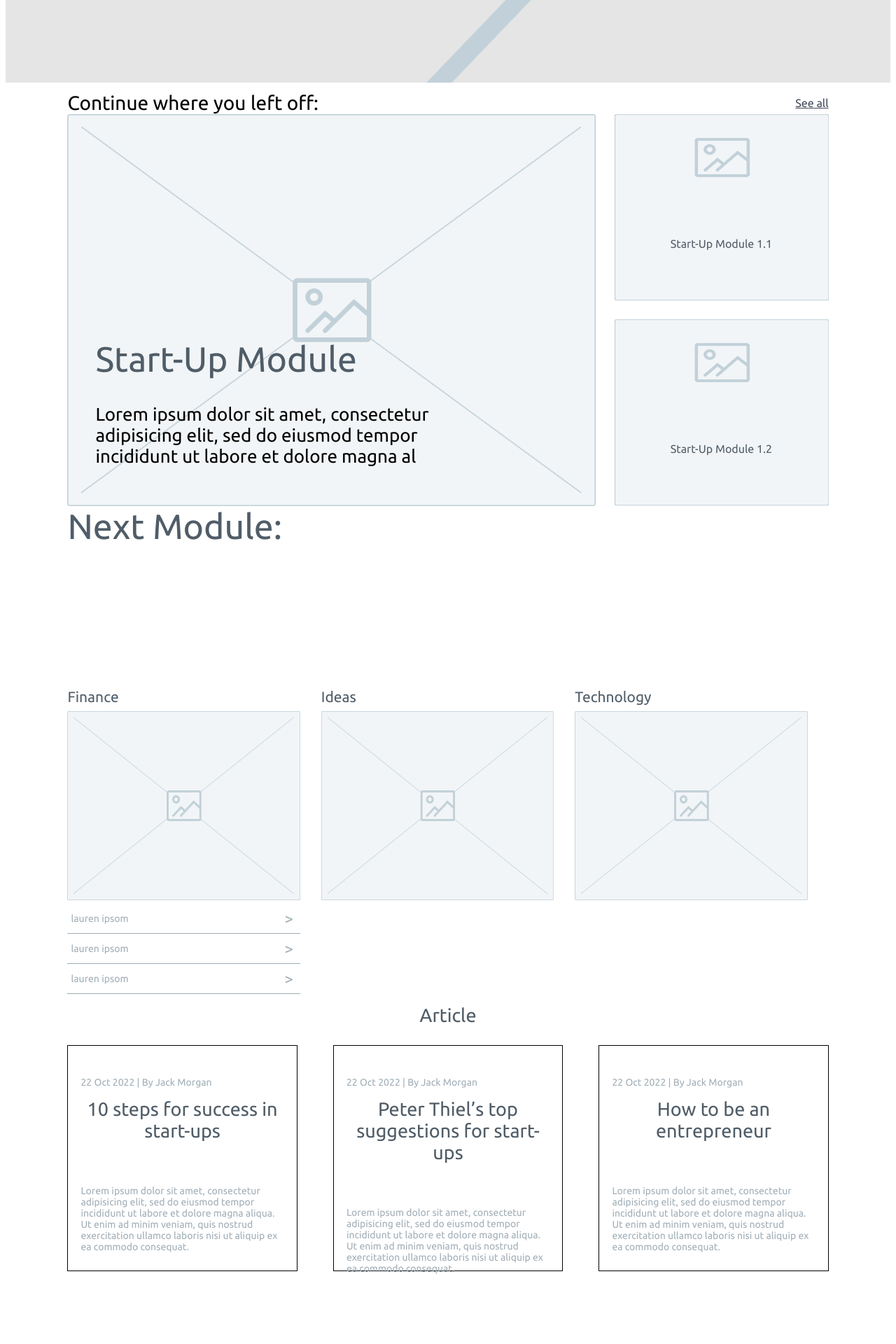
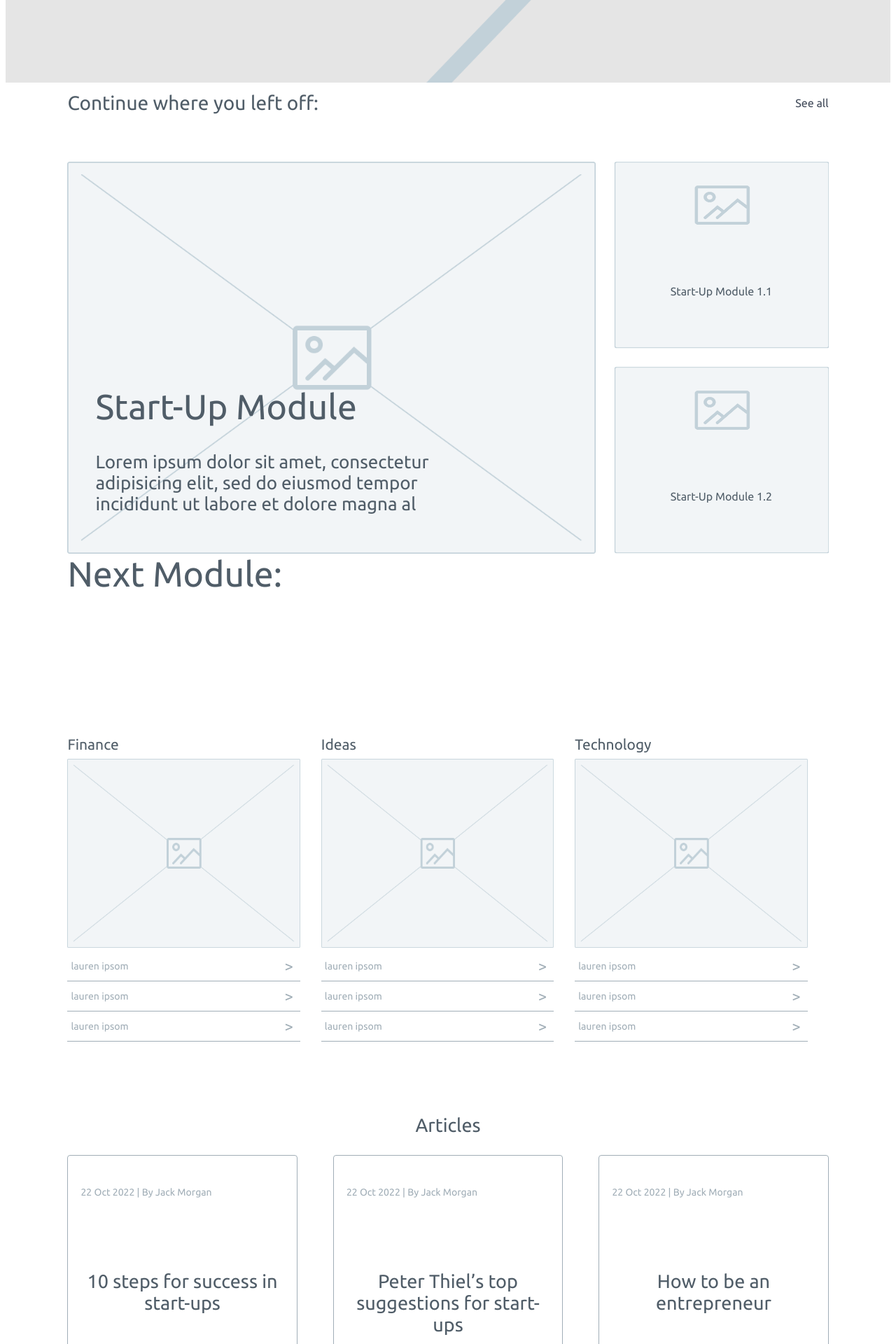
Before and after one commit to jroter/miniature-pancakes, a React (Create React App) app: page / in a window 1280 px wide. Shown: the part 680-2600 px from the top of the page at 70% size. Built offline with nearby package versions, Linux system fonts and the light colour scheme.

Commit message:
The wrath of donald

```diff
--- a/src/components/FooterComponent/FooterComponent.css
+++ b/src/components/FooterComponent/FooterComponent.css
@@ -7,4 +7,5 @@
     padding-bottom: 70px;
     padding-right: 58px;
     padding-top: 26px;
+    text-decoration: none;
 }
--- a/src/components/LinkComponent.js
+++ b/src/components/LinkComponent.js
@@ -1,12 +1,13 @@
 import React from 'react'
 
-const MyStyles = {
-    color:"#424B5A"
+const linkComponentStyles = {
+    color: "#424B5A",
+    textDecoration: 'none'
 }
 
 const LinkComponent = ({label, href}) => {
     return (
-        <a style={MyStyles} href={href} target="_blank">{label}</a>
+        <a style={linkComponentStyles} href={href} target="_blank">{label}</a>
     )
 }
 
--- a/src/pages/LandingPage.css
+++ b/src/pages/LandingPage.css
@@ -49,6 +49,7 @@ body {
 
 .header-button-content {
     margin-top:94px;
+    text-decoration: none;
 }
 
 .button-spacer {
@@ -70,14 +71,17 @@ body {
     justify-content: space-between;
     flex-grow: 1;
     align-items: center;
+    margin-bottom: 68px;
 }
 
 .content-container-statement {
     font-size: 28px;
+    color: #505D68;
 }
 
 .see-all {
     font-size: 16px;
+    text-decoration: none;
 }
 
 .landings-module-container {
@@ -107,6 +111,7 @@ body {
 .big-module-info {
     max-width: 576px;
     font-size: 26px;
+    color: #505D68;
 }
 
 .small-module-container {
@@ -185,7 +190,7 @@ body {
     margin-left: 20px;
     margin-right: 20px;
     font-size: 27px;
-    margin-top: 15px;
+    margin-top: 104px;
     color: #505D68;
 }
 
@@ -198,8 +203,6 @@ body {
 }
 
 .article-container {
-    /* height: 711px; */
-    height: 321px;
     display: flex;
     justify-content: space-between;
     flex-direction: row;
@@ -213,10 +216,13 @@ body {
 }
 
 .article-window {
+    justify-content: space-between;
+    display: flex;
+    flex-direction: column;
     margin-top: 27px;
     flex-basis: 30%;
-    height: 321px;
-    border: 1px solid black;
+    border-radius: 4px;
+    border: 1px solid #A1AEB7;
 }
 
 .read-button {
--- a/src/pages/LandingPage.js
+++ b/src/pages/LandingPage.js
@@ -77,29 +77,47 @@ const LandingPage = () => {
                         <div className="module-window">
                             <p className="module-title">Ideas</p>
                             <div className="module-image"></div>
+                            <AccordionComponent title={"lauren ipsom"} summary={loren} />
+                            <AccordionComponent title={"lauren ipsom"} summary={loren} />
+                            <AccordionComponent title={"lauren ipsom"} summary={loren} />
                         </div>
                         <div className="module-window">
                             <p className="module-title">Technology</p>
                             <div className="module-image"></div>
+                            <AccordionComponent title={"lauren ipsom"} summary={loren} />
+                            <AccordionComponent title={"lauren ipsom"} summary={loren} />
+                            <AccordionComponent title={"lauren ipsom"} summary={loren} />
                         </div>
                     </div>
                 </div>
-                <div className="article-title">Article</div>
+                <div className="article-title">Articles</div>
                 <div className="article-container">
                     <div className="article-window">
+                        <div>
                             <p className="article-header"> 22 Oct 2022 | By Jack Morgan</p>
                             <p className="article-title">10 steps for success in start-ups</p>
+                        </div>
+                        <div>
                             <p className="article-info">{loren}</p>
                         </div>
+                    </div>
                     <div className="article-window">
+                        <div>
                             <p className="article-header"> 22 Oct 2022 | By Jack Morgan</p>
                             <p className="article-title">Peter Thiel’s top suggestions for start-ups</p>
+                        </div>
+                        <div>
                             <p className="article-info">{loren}</p>
                         </div>
+                    </div>
                     <div className="article-window">
+                        <div>
                             <p className="article-header"> 22 Oct 2022 | By Jack Morgan</p>
                             <p className="article-title">How to be an entrepreneur</p>
+                        </div>
+                        <div>
                             <p className="article-info">{loren}</p>
+                        </div>
                     </div>
                 </div>
                 <div className="read-button">
```
Lines whose indentation alone changed are shown as unchanged.
